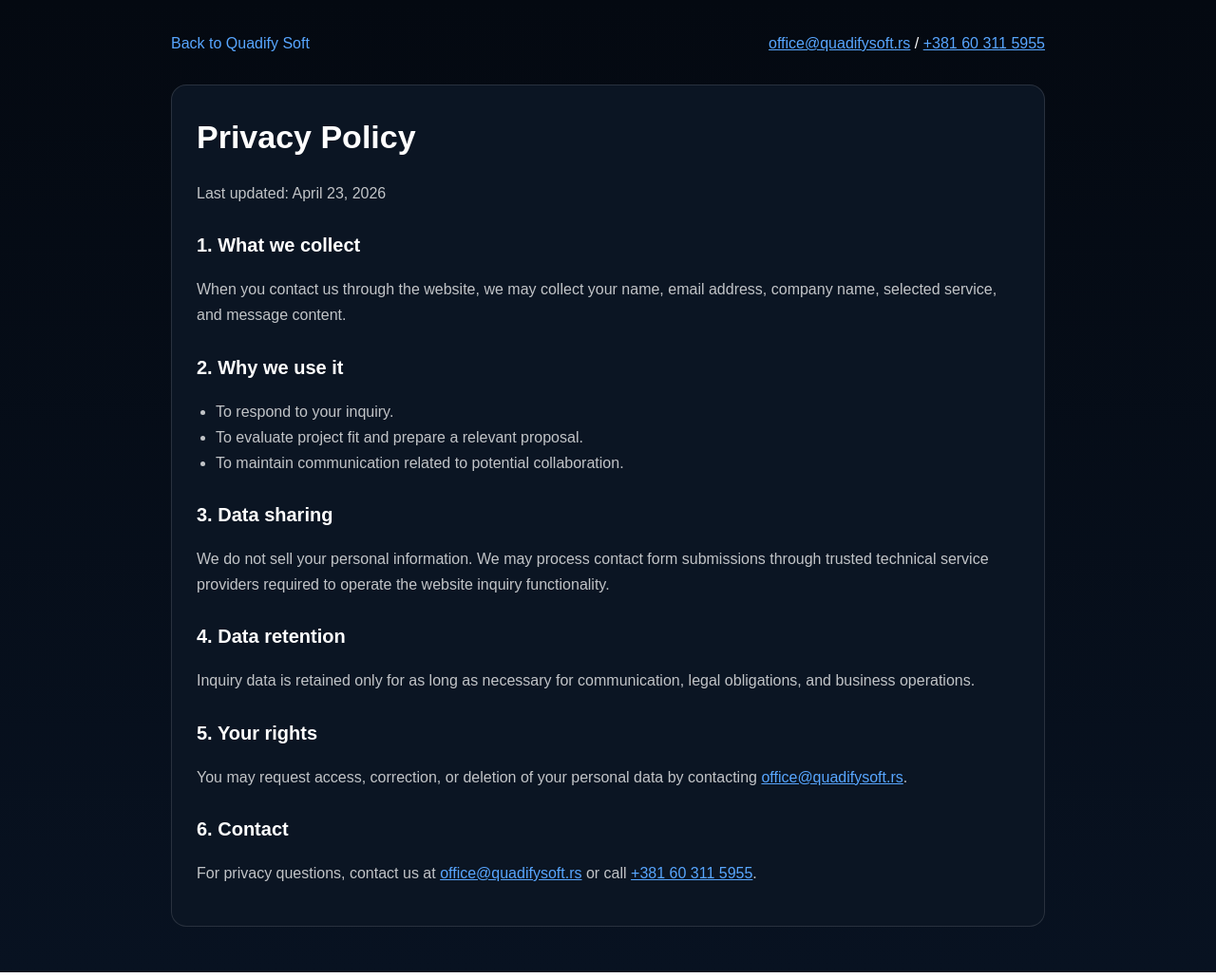
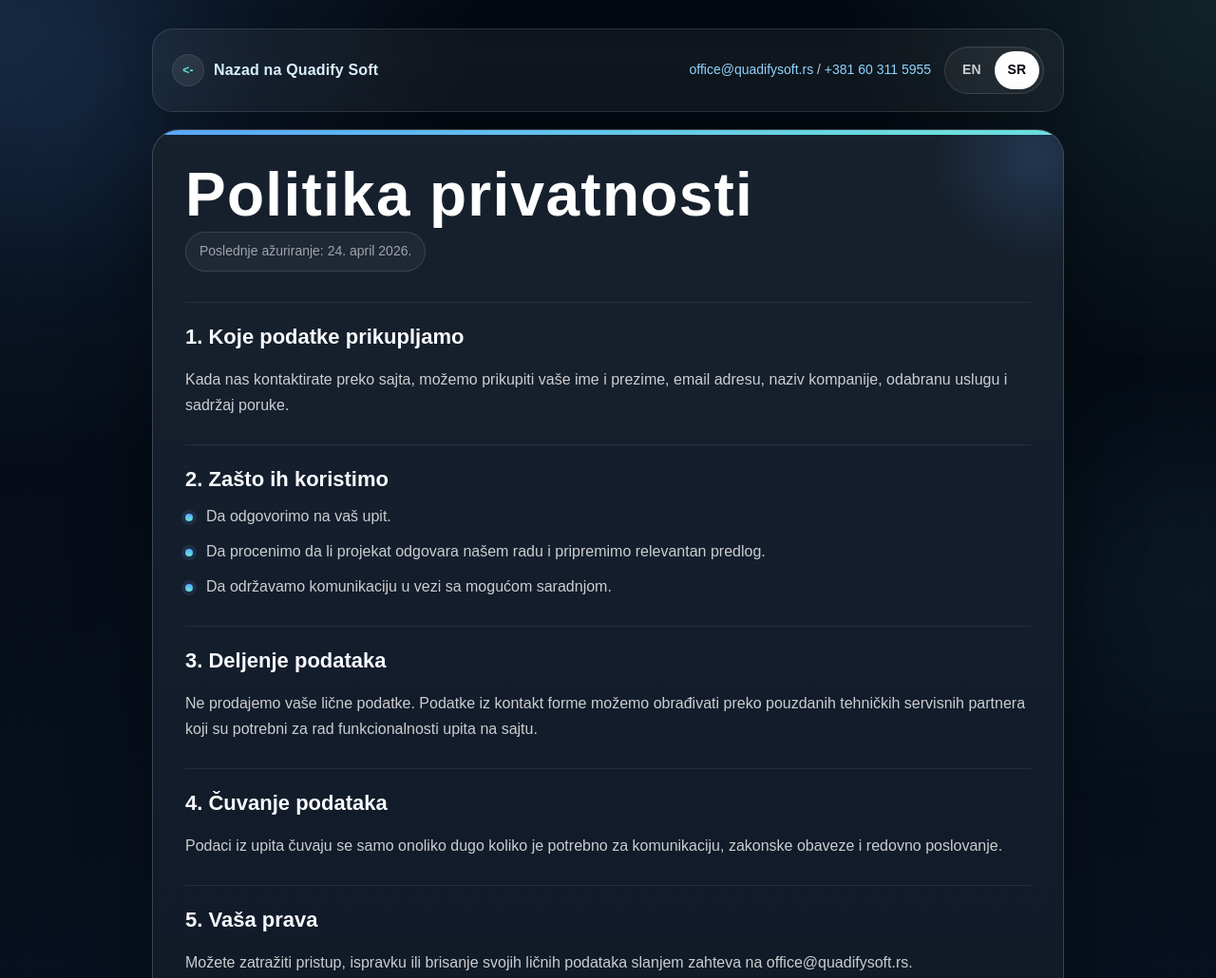
Before and after one commit to quadifysoft/quadifysoft, a plain HTML site: page privacy/index.html in a window 1280 px wide. Shown: the top 1030 px of the page at 95% size. Drawn offline with Linux system fonts and the light colour scheme.

Commit message:
* Izmena eksternih stranica

```diff
--- a/assets/css/legal.css
+++ b/assets/css/legal.css
@@ -1,12 +1,273 @@
-:root { --bg:#040911; --panel:#0b1523; --line:rgba(255,255,255,.12); --text:#fff; --muted:rgba(255,255,255,.75); --accent:#58a6ff; }
+:root {
+  --bg:#040911;
+  --bg-2:#081221;
+  --panel-solid:#0b1523;
+  --panel-soft:rgba(255,255,255,.04);
+  --line:rgba(255,255,255,.12);
+  --line-strong:rgba(255,255,255,.18);
+  --text:#fff;
+  --muted:rgba(255,255,255,.78);
+  --muted-2:rgba(255,255,255,.58);
+  --accent:#58a6ff;
+  --accent-2:#6ee7d7;
+  --shadow:0 24px 80px rgba(0,0,0,.34);
+}
+
 * { box-sizing:border-box; }
-body { margin:0; font-family: Arial, sans-serif; background:linear-gradient(180deg,#040911,#081221); color:var(--text); line-height:1.7; }
-.wrap { width:min(920px, calc(100% - 32px)); margin:0 auto; }
-.head { padding:32px 0 12px; display:flex; justify-content:space-between; gap:16px; flex-wrap:wrap; align-items:center; }
-.back { color:var(--accent); text-decoration:none; }
-.card { background:var(--panel); border:1px solid var(--line); border-radius:16px; padding:26px; margin:18px 0 48px; }
-h1 { margin:0 0 6px; font-size:34px; }
-h2 { margin:24px 0 10px; font-size:20px; }
-p, li { color:var(--muted); }
-ul { padding-left:20px; }
-a { color:var(--accent); }
+
+html { scroll-behavior:smooth; }
+
+body {
+  margin:0;
+  min-height:100vh;
+  font-family:"Instrument Sans", Arial, sans-serif;
+  background:
+    radial-gradient(circle at top left, rgba(88,166,255,.16), transparent 28%),
+    radial-gradient(circle at top right, rgba(110,231,215,.12), transparent 22%),
+    linear-gradient(180deg, var(--bg), var(--bg-2));
+  color:var(--text);
+  line-height:1.7;
+  position:relative;
+}
+
+body::before,
+body::after {
+  content:"";
+  position:fixed;
+  width:280px;
+  height:280px;
+  border-radius:999px;
+  filter:blur(90px);
+  pointer-events:none;
+  opacity:.42;
+  z-index:0;
+}
+
+body::before {
+  top:-60px;
+  left:-90px;
+  background:rgba(88,166,255,.22);
+}
+
+body::after {
+  right:-120px;
+  bottom:40px;
+  background:rgba(110,231,215,.16);
+}
+
+.wrap {
+  position:relative;
+  z-index:1;
+  width:min(960px, calc(100% - 32px));
+  margin:0 auto;
+}
+
+.head {
+  margin-top:30px;
+  padding:18px 20px;
+  display:flex;
+  justify-content:space-between;
+  gap:16px;
+  flex-wrap:wrap;
+  align-items:center;
+  background:rgba(255,255,255,.05);
+  border:1px solid var(--line);
+  border-radius:22px;
+  backdrop-filter:blur(14px);
+  box-shadow:0 10px 30px rgba(0,0,0,.18);
+}
+
+.back {
+  display:inline-flex;
+  align-items:center;
+  gap:10px;
+  color:#d9f1ff;
+  text-decoration:none;
+  font-weight:600;
+  letter-spacing:.01em;
+}
+
+.back::before {
+  content:"<-";
+  display:inline-flex;
+  align-items:center;
+  justify-content:center;
+  width:32px;
+  height:32px;
+  border-radius:999px;
+  background:rgba(255,255,255,.08);
+  border:1px solid rgba(255,255,255,.08);
+  color:var(--accent-2);
+  font-size:12px;
+}
+
+.head-actions {
+  display:flex;
+  gap:14px;
+  align-items:center;
+  flex-wrap:wrap;
+  color:var(--muted);
+  font-size:14px;
+}
+
+.lang-switch {
+  display:inline-flex;
+  padding:4px;
+  border:1px solid var(--line);
+  border-radius:999px;
+  background:rgba(255,255,255,.05);
+  box-shadow:inset 0 1px 0 rgba(255,255,255,.04);
+}
+
+.lang-switch button {
+  border:0;
+  background:transparent;
+  color:var(--muted);
+  padding:8px 14px;
+  border-radius:999px;
+  cursor:pointer;
+  font:inherit;
+  font-weight:700;
+  transition:background .2s ease,color .2s ease,transform .2s ease;
+}
+
+.lang-switch button:hover { color:#fff; }
+
+.lang-switch button.active {
+  background:#fff;
+  color:#040911;
+}
+
+.card {
+  position:relative;
+  overflow:hidden;
+  background:
+    linear-gradient(180deg, rgba(255,255,255,.05), rgba(255,255,255,.02)),
+    var(--panel-solid);
+  border:1px solid var(--line-strong);
+  border-radius:28px;
+  padding:38px 34px 34px;
+  margin:18px 0 56px;
+  box-shadow:var(--shadow);
+}
+
+.card::before {
+  content:"";
+  position:absolute;
+  top:0;
+  left:0;
+  right:0;
+  height:5px;
+  background:linear-gradient(90deg, var(--accent), var(--accent-2));
+}
+
+.card::after {
+  content:"";
+  position:absolute;
+  top:-80px;
+  right:-80px;
+  width:220px;
+  height:220px;
+  border-radius:999px;
+  background:radial-gradient(circle, rgba(88,166,255,.16), transparent 68%);
+  pointer-events:none;
+}
+
+h1 {
+  margin:0 0 8px;
+  max-width:720px;
+  font-family:"Bebas Neue", Arial, sans-serif;
+  font-size:64px;
+  line-height:.96;
+  letter-spacing:.02em;
+}
+
+h1 + p {
+  margin:0 0 24px;
+  display:inline-flex;
+  align-items:center;
+  gap:10px;
+  padding:8px 14px;
+  border-radius:999px;
+  background:var(--panel-soft);
+  border:1px solid var(--line);
+  color:var(--muted-2);
+  font-size:14px;
+}
+
+h2 {
+  margin:28px 0 10px;
+  padding-top:22px;
+  border-top:1px solid rgba(255,255,255,.08);
+  font-size:22px;
+  line-height:1.3;
+  color:#f9fbff;
+}
+
+h2:first-of-type { margin-top:8px; }
+
+p,
+li {
+  color:var(--muted);
+  font-size:16px;
+}
+
+ul {
+  margin:0;
+  padding-left:0;
+  list-style:none;
+}
+
+li {
+  position:relative;
+  padding-left:22px;
+  margin:10px 0;
+}
+
+li::before {
+  content:"";
+  position:absolute;
+  left:0;
+  top:.72em;
+  width:8px;
+  height:8px;
+  border-radius:999px;
+  background:linear-gradient(180deg, var(--accent), var(--accent-2));
+  box-shadow:0 0 0 4px rgba(88,166,255,.12);
+}
+
+a {
+  color:#8fd5ff;
+  text-decoration:none;
+}
+
+a:hover { color:#c8edff; }
+
+.card p:last-child { margin-bottom:0; }
+
+@media (max-width: 760px) {
+  .head { align-items:flex-start; }
+  .head-actions { width:100%; justify-content:space-between; }
+  .card { padding:28px 22px 24px; border-radius:22px; }
+  h1 { font-size:46px; }
+}
+
+@media (max-width: 640px) {
+  .wrap { width:min(100% - 20px, 960px); }
+  .head {
+    margin-top:16px;
+    padding:16px;
+    border-radius:18px;
+  }
+  .head-actions {
+    width:100%;
+    justify-content:space-between;
+    gap:12px;
+  }
+  .lang-switch { width:100%; justify-content:center; }
+  .lang-switch button { flex:1 1 0; }
+  .card { margin-top:14px; }
+  h1 { font-size:40px; }
+  h2 { font-size:20px; }
+  p, li { font-size:15px; }
+}
--- /dev/null
+++ b/assets/js/legal.js
@@ -0,0 +1,143 @@
+const LEGAL_COPY = {
+  privacy: {
+    en: {
+      page_title: 'Quadify Soft Privacy Policy',
+      page_description: 'Privacy Policy for Quadify Soft website inquiries and communication.',
+      og_title: 'Quadify Soft Privacy Policy',
+      og_description: 'Privacy Policy for website inquiry handling and communication at Quadify Soft.',
+      back: 'Back to Quadify Soft',
+      updated: 'Last updated: April 24, 2026',
+      h1: 'Privacy Policy',
+      s1_h: '1. What we collect',
+      s1_p: 'When you contact us through the website, we may collect your name, email address, company name, selected service, and message content.',
+      s2_h: '2. Why we use it',
+      s2_l1: 'To respond to your inquiry.',
+      s2_l2: 'To evaluate project fit and prepare a relevant proposal.',
+      s2_l3: 'To maintain communication related to potential collaboration.',
+      s3_h: '3. Data sharing',
+      s3_p: 'We do not sell your personal information. We may process contact form submissions through trusted technical service providers required to operate the website inquiry functionality.',
+      s4_h: '4. Data retention',
+      s4_p: 'Inquiry data is retained only for as long as necessary for communication, legal obligations, and business operations.',
+      s5_h: '5. Your rights',
+      s5_p: 'You may request access, correction, or deletion of your personal data by contacting office@quadifysoft.rs.',
+      s6_h: '6. Contact',
+      s6_p: 'For privacy questions, contact us at office@quadifysoft.rs or call +381 60 311 5955.'
+    },
+    sr: {
+      page_title: 'Quadify Soft Privatnost',
+      page_description: 'Politika privatnosti za upite i komunikaciju preko Quadify Soft sajta.',
+      og_title: 'Quadify Soft Privatnost',
+      og_description: 'Politika privatnosti za obradu upita i komunikaciju na Quadify Soft sajtu.',
+      back: 'Nazad na Quadify Soft',
+      updated: 'Poslednje ažuriranje: 24. april 2026.',
+      h1: 'Politika privatnosti',
+      s1_h: '1. Koje podatke prikupljamo',
+      s1_p: 'Kada nas kontaktirate preko sajta, možemo prikupiti vaše ime i prezime, email adresu, naziv kompanije, odabranu uslugu i sadržaj poruke.',
+      s2_h: '2. Zašto ih koristimo',
+      s2_l1: 'Da odgovorimo na vaš upit.',
+      s2_l2: 'Da procenimo da li projekat odgovara našem radu i pripremimo relevantan predlog.',
+      s2_l3: 'Da održavamo komunikaciju u vezi sa mogućom saradnjom.',
+      s3_h: '3. Deljenje podataka',
+      s3_p: 'Ne prodajemo vaše lične podatke. Podatke iz kontakt forme možemo obrađivati preko pouzdanih tehničkih servisnih partnera koji su potrebni za rad funkcionalnosti upita na sajtu.',
+      s4_h: '4. Čuvanje podataka',
+      s4_p: 'Podaci iz upita čuvaju se samo onoliko dugo koliko je potrebno za komunikaciju, zakonske obaveze i redovno poslovanje.',
+      s5_h: '5. Vaša prava',
+      s5_p: 'Možete zatražiti pristup, ispravku ili brisanje svojih ličnih podataka slanjem zahteva na office@quadifysoft.rs.',
+      s6_h: '6. Kontakt',
+      s6_p: 'Za pitanja u vezi sa privatnošću pišite nam na office@quadifysoft.rs ili pozovite +381 60 311 5955.'
+    }
+  },
+  terms: {
+    en: {
+      page_title: 'Quadify Soft Terms of Service',
+      page_description: 'Terms of Service for Quadify Soft website use and project communication.',
+      og_title: 'Quadify Soft Terms of Service',
+      og_description: 'Terms of Service for website use and project communication at Quadify Soft.',
+      back: 'Back to Quadify Soft',
+      updated: 'Last updated: April 24, 2026',
+      h1: 'Terms of Service',
+      s1_h: '1. Website purpose',
+      s1_p: 'This website provides information about Quadify Soft services and communication channels for project inquiries.',
+      s2_h: '2. Inquiry communication',
+      s2_p: 'Submitting a contact inquiry does not create a binding service agreement. Any project engagement is defined separately by written contract.',
+      s3_h: '3. Intellectual property',
+      s3_p: 'All site content, branding, and materials are owned by Quadify Soft unless explicitly stated otherwise.',
+      s4_h: '4. Limitation of liability',
+      s4_p: 'Website content is provided for informational purposes. Quadify Soft is not liable for indirect damages resulting from use of the website.',
+      s5_h: '5. Changes',
+      s5_p: 'We may update these terms at any time. The date above indicates the latest revision.',
+      s6_h: '6. Contact',
+      s6_p: 'Questions about these terms can be sent to office@quadifysoft.rs or discussed by phone at +381 60 311 5955.'
+    },
+    sr: {
+      page_title: 'Quadify Soft Uslovi korišćenja',
+      page_description: 'Uslovi korišćenja za Quadify Soft sajt i komunikaciju u vezi sa projektima.',
+      og_title: 'Quadify Soft Uslovi korišćenja',
+      og_description: 'Uslovi korišćenja za sajt i komunikaciju u vezi sa projektima na Quadify Soft sajtu.',
+      back: 'Nazad na Quadify Soft',
+      updated: 'Poslednje ažuriranje: 24. april 2026.',
+      h1: 'Uslovi korišćenja',
+      s1_h: '1. Svrha sajta',
+      s1_p: 'Ovaj sajt pruža informacije o uslugama kompanije Quadify Soft i kanalima komunikacije za projektne upite.',
+      s2_h: '2. Komunikacija kroz upit',
+      s2_p: 'Slanje upita preko kontakt forme ne predstavlja obavezujući ugovor o usluzi. Svaki projektni angažman definiše se posebno pisanim ugovorom.',
+      s3_h: '3. Intelektualna svojina',
+      s3_p: 'Sav sadržaj sajta, brending i materijali pripadaju kompaniji Quadify Soft, osim ako nije izričito navedeno drugačije.',
+      s4_h: '4. Ograničenje odgovornosti',
+      s4_p: 'Sadržaj sajta služi isključivo u informativne svrhe. Quadify Soft ne odgovara za posrednu štetu nastalu korišćenjem sajta.',
+      s5_h: '5. Izmene',
+      s5_p: 'Možemo ažurirati ove uslove u bilo kom trenutku. Datum iznad označava poslednju verziju.',
+      s6_h: '6. Kontakt',
+      s6_p: 'Pitanja u vezi sa ovim uslovima možete poslati na office@quadifysoft.rs ili nas pozvati na +381 60 311 5955.'
+    }
+  }
+};
+
+function setLegalLang(lang) {
+  const page = document.body.dataset.page;
+  const copy = LEGAL_COPY[page]?.[lang] || LEGAL_COPY[page]?.sr;
+  if (!copy) return;
+
+  localStorage.setItem('qs_lang', lang);
+  document.documentElement.lang = lang;
+
+  document.querySelectorAll('[data-legal]').forEach((el) => {
+    const key = el.getAttribute('data-legal');
+    if (copy[key]) el.textContent = copy[key];
+  });
+
+  const title = document.getElementById('legalTitle');
+  const desc = document.getElementById('legalDescription');
+  const ogTitle = document.getElementById('legalOgTitle');
+  const ogDesc = document.getElementById('legalOgDescription');
+  const twTitle = document.getElementById('legalTwitterTitle');
+  const twDesc = document.getElementById('legalTwitterDescription');
+
+  if (title) document.title = copy.page_title;
+  if (desc) desc.setAttribute('content', copy.page_description);
+  if (ogTitle) ogTitle.setAttribute('content', copy.og_title);
+  if (ogDesc) ogDesc.setAttribute('content', copy.og_description);
+  if (twTitle) twTitle.setAttribute('content', copy.og_title);
+  if (twDesc) twDesc.setAttribute('content', copy.og_description);
+
+  const enBtn = document.getElementById('legalLangEn');
+  const srBtn = document.getElementById('legalLangSr');
+  if (enBtn) {
+    enBtn.classList.toggle('active', lang === 'en');
+    enBtn.setAttribute('aria-pressed', lang === 'en' ? 'true' : 'false');
+  }
+  if (srBtn) {
+    srBtn.classList.toggle('active', lang === 'sr');
+    srBtn.setAttribute('aria-pressed', lang === 'sr' ? 'true' : 'false');
+  }
+}
+
+document.addEventListener('DOMContentLoaded', () => {
+  const stored = localStorage.getItem('qs_lang');
+  const initial = stored === 'en' || stored === 'sr' ? stored : 'sr';
+
+  document.getElementById('legalLangEn')?.addEventListener('click', () => setLegalLang('en'));
+  document.getElementById('legalLangSr')?.addEventListener('click', () => setLegalLang('sr'));
+
+  setLegalLang(initial);
+});
--- a/privacy/index.html
+++ b/privacy/index.html
@@ -1,22 +1,22 @@
 <!DOCTYPE html>
-<html lang="en">
+<html lang="sr">
 <head>
 <meta charset="UTF-8">
 <meta name="viewport" content="width=device-width, initial-scale=1.0">
-<title>Quadify Soft Privacy Policy</title>
-<meta name="description" content="Privacy Policy for Quadify Soft website inquiries and communication.">
+<title>Quadify Soft Privatnost</title>
+<meta id="legalDescription" name="description" content="Politika privatnosti za upite i komunikaciju preko Quadify Soft sajta.">
 <meta name="robots" content="index, follow">
 <meta name="referrer" content="strict-origin-when-cross-origin">
 <meta name="theme-color" content="#020509">
 <link rel="canonical" href="https://quadifysoft.rs/privacy/">
-<meta property="og:title" content="Quadify Soft Privacy Policy">
-<meta property="og:description" content="Privacy Policy for website inquiry handling and communication at Quadify Soft.">
+<meta id="legalOgTitle" property="og:title" content="Quadify Soft Privatnost">
+<meta id="legalOgDescription" property="og:description" content="Politika privatnosti za obradu upita i komunikaciju na Quadify Soft sajtu.">
 <meta property="og:url" content="https://quadifysoft.rs/privacy/">
 <meta property="og:type" content="article">
 <meta property="og:image" content="https://quadifysoft.rs/assets/img/logo-mark.png">
 <meta name="twitter:card" content="summary_large_image">
-<meta name="twitter:title" content="Quadify Soft Privacy Policy">
-<meta name="twitter:description" content="Privacy Policy for website inquiry handling and communication at Quadify Soft.">
+<meta id="legalTwitterTitle" name="twitter:title" content="Quadify Soft Privatnost">
+<meta id="legalTwitterDescription" name="twitter:description" content="Politika privatnosti za obradu upita i komunikaciju na Quadify Soft sajtu.">
 <meta name="twitter:image" content="https://quadifysoft.rs/assets/img/logo-mark.png">
 <link rel="icon" href="/favicon.ico" sizes="any">
 <link rel="icon" type="image/png" sizes="48x48" href="/favicon-48x48.png">
@@ -24,38 +24,45 @@
 <link rel="apple-touch-icon" sizes="180x180" href="/apple-touch-icon.png">
 <link rel="stylesheet" href="/assets/css/legal.css">
 <script src="/assets/js/head.js"></script>
+<script src="/assets/js/legal.js" defer></script>
 </head>
-<body>
+<body data-page="privacy">
   <div class="wrap">
     <div class="head">
-      <a class="back" href="/">Back to Quadify Soft</a>
-      <div><a href="mailto:office@quadifysoft.rs">office@quadifysoft.rs</a> / <a href="tel:+381603115955">+381 60 311 5955</a></div>
+      <a class="back" href="/" data-legal="back">Nazad na Quadify Soft</a>
+      <div class="head-actions">
+        <div><a href="mailto:office@quadifysoft.rs">office@quadifysoft.rs</a> / <a href="tel:+381603115955">+381 60 311 5955</a></div>
+        <div class="lang-switch" aria-label="Language switcher">
+          <button id="legalLangEn" type="button" aria-pressed="false">EN</button>
+          <button id="legalLangSr" type="button" aria-pressed="false">SR</button>
+        </div>
+      </div>
     </div>
     <div class="card">
-      <h1>Privacy Policy</h1>
-      <p>Last updated: April 23, 2026</p>
+      <h1 data-legal="h1">Politika privatnosti</h1>
+      <p data-legal="updated">Poslednje ažuriranje: 24. april 2026.</p>
 
-      <h2>1. What we collect</h2>
-      <p>When you contact us through the website, we may collect your name, email address, company name, selected service, and message content.</p>
+      <h2 data-legal="s1_h">1. Koje podatke prikupljamo</h2>
+      <p data-legal="s1_p">Kada nas kontaktirate preko sajta, možemo prikupiti vaše ime i prezime, email adresu, naziv kompanije, odabranu uslugu i sadržaj poruke.</p>
 
-      <h2>2. Why we use it</h2>
+      <h2 data-legal="s2_h">2. Zašto ih koristimo</h2>
       <ul>
-        <li>To respond to your inquiry.</li>
-        <li>To evaluate project fit and prepare a relevant proposal.</li>
-        <li>To maintain communication related to potential collaboration.</li>
+        <li data-legal="s2_l1">Da odgovorimo na vaš upit.</li>
+        <li data-legal="s2_l2">Da procenimo da li projekat odgovara našem radu i pripremimo relevantan predlog.</li>
+        <li data-legal="s2_l3">Da održavamo komunikaciju u vezi sa mogućom saradnjom.</li>
       </ul>
 
-      <h2>3. Data sharing</h2>
-      <p>We do not sell your personal information. We may process contact form submissions through trusted technical service providers required to operate the website inquiry functionality.</p>
+      <h2 data-legal="s3_h">3. Deljenje podataka</h2>
+      <p data-legal="s3_p">Ne prodajemo vaše lične podatke. Podatke iz kontakt forme možemo obrađivati preko pouzdanih tehničkih servisnih partnera koji su potrebni za rad funkcionalnosti upita na sajtu.</p>
 
-      <h2>4. Data retention</h2>
-      <p>Inquiry data is retained only for as long as necessary for communication, legal obligations, and business operations.</p>
+      <h2 data-legal="s4_h">4. Čuvanje podataka</h2>
+      <p data-legal="s4_p">Podaci iz upita čuvaju se samo onoliko dugo koliko je potrebno za komunikaciju, zakonske obaveze i redovno poslovanje.</p>
 
-      <h2>5. Your rights</h2>
-      <p>You may request access, correction, or deletion of your personal data by contacting <a href="mailto:office@quadifysoft.rs">office@quadifysoft.rs</a>.</p>
+      <h2 data-legal="s5_h">5. Vaša prava</h2>
+      <p><span data-legal="s5_p">Možete zatražiti pristup, ispravku ili brisanje svojih ličnih podataka slanjem zahteva na office@quadifysoft.rs.</span></p>
 
-      <h2>6. Contact</h2>
-      <p>For privacy questions, contact us at <a href="mailto:office@quadifysoft.rs">office@quadifysoft.rs</a> or call <a href="tel:+381603115955">+381 60 311 5955</a>.</p>
+      <h2 data-legal="s6_h">6. Kontakt</h2>
+      <p><span data-legal="s6_p">Za pitanja u vezi sa privatnošću pišite nam na office@quadifysoft.rs ili pozovite +381 60 311 5955.</span></p>
     </div>
   </div>
 </body>
```
Also changed, not shown: terms/index.html (+31 -24 lines).
